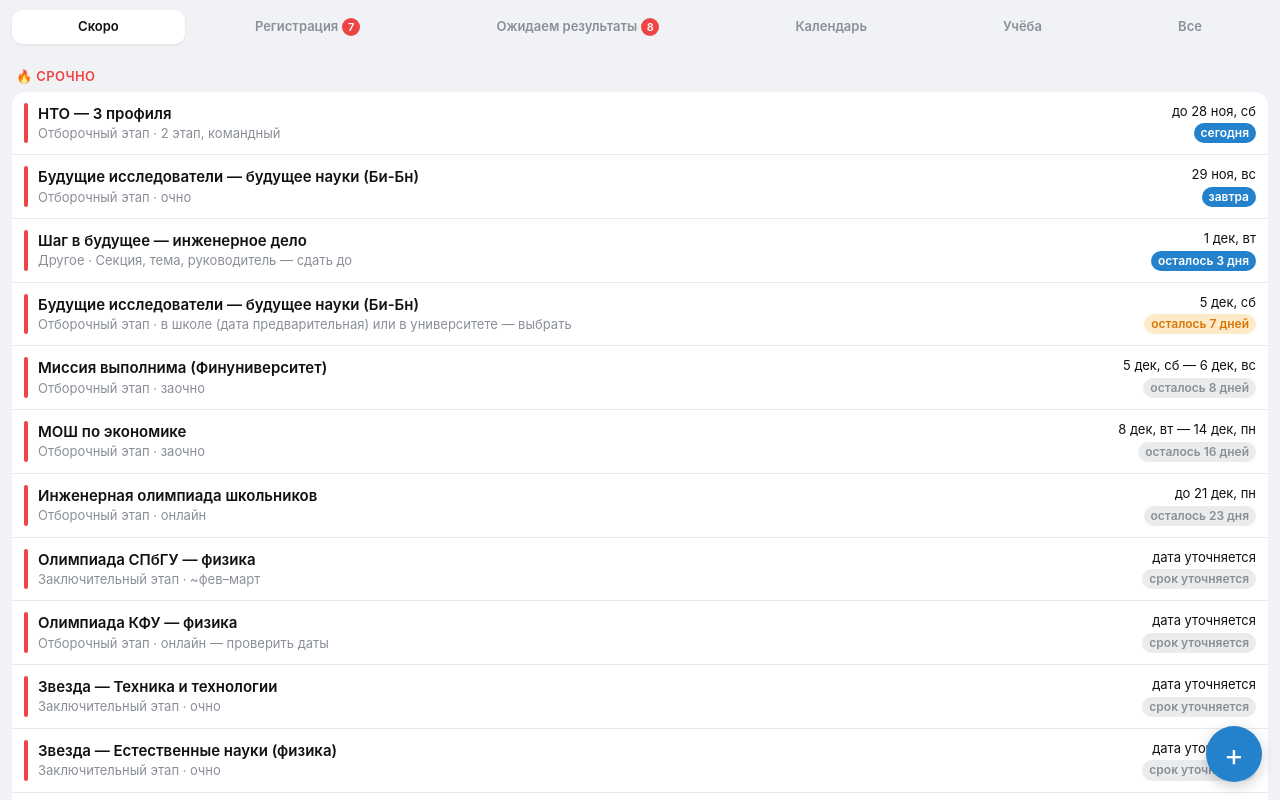
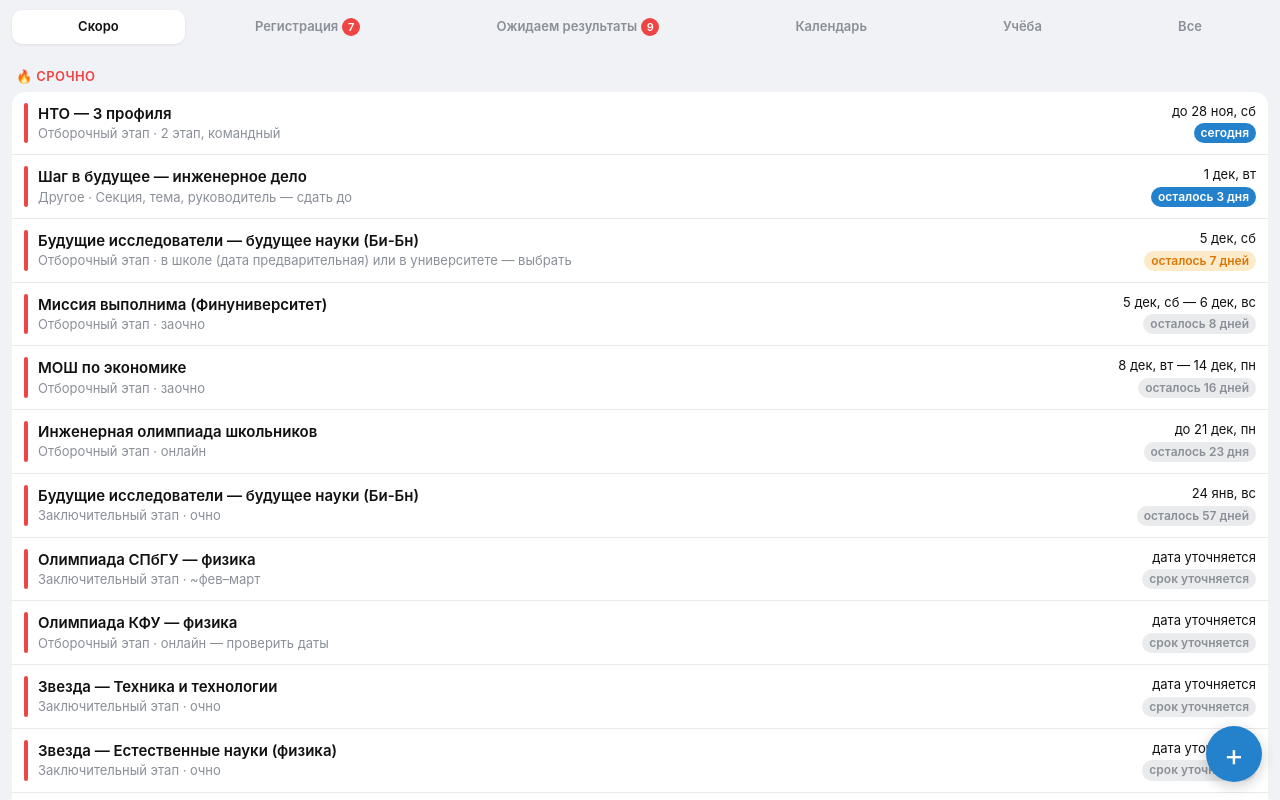
Before and after one commit to vostrokonovstepan-tech/olymp-calendar, a plain HTML site: page index.html in a window 1280 px wide. Shown: the top 800 px of the page. Drawn offline with Linux system fonts and the light colour scheme.

Commit message:
Mark Bi-Bn Russian qualifier completed November 28

```diff
--- a/index.html
+++ b/index.html
@@ -248,11 +248,11 @@ const SEED=[
    site:'https://olymp.bmstu.ru',
    note:'Отбор написан 16 ноября 2026. Ждать результатов. Площадка: АНОО «Школа №800», Нижний Новгород.',
    stages:[{type:'Отборочный этап',name:'очно, Школа №800',date:'2026-11-16',end:'',time:'10:00',done:true}]},
-  {id:'bibn_rus',v:2,name:'Будущие исследователи — будущее науки (Би-Бн)',subject:'Русский язык',level:'3',urgent:true,
+  {id:'bibn_rus',v:3,name:'Будущие исследователи — будущее науки (Би-Бн)',subject:'Русский язык',level:'3',urgent:true,
    site:'https://bibn.unn.ru/reg/',
-   note:'Зарегистрирован (подтверждено 17 ноября). Отбор в воскресенье 29 ноября в 9:30 — по воскресеньям пишут в ННГУ. Финал 24 января, только очно.',
+   note:'Очный отбор по русскому языку написан 28 ноября 2026. Ждём результатов. Финал 24 января, очно.',
    stages:[{type:'Регистрация',name:'+ согласие от родителей',date:'2026-11-09',end:'2026-11-27',time:'',done:true},
-     {type:'Отборочный этап',name:'очно',date:'2026-11-29',end:'',time:'09:30'},
+     {type:'Отборочный этап',name:'очно',date:'2026-11-28',end:'',time:'',done:true},
      {type:'Заключительный этап',name:'очно',date:'2027-01-24',end:'',time:''}]},
   ...[['izum_math','Математика','Математика','3'],['izum_phys','Физика','Физика',''],['izum_eng','Инженерные науки','Физика','']]
     .map(([id,prof,subj,lv])=>({id,name:'Изумруд (УрФУ) — '+prof,subject:subj,level:lv,site:'https://izumrud.urfu.ru',
```
